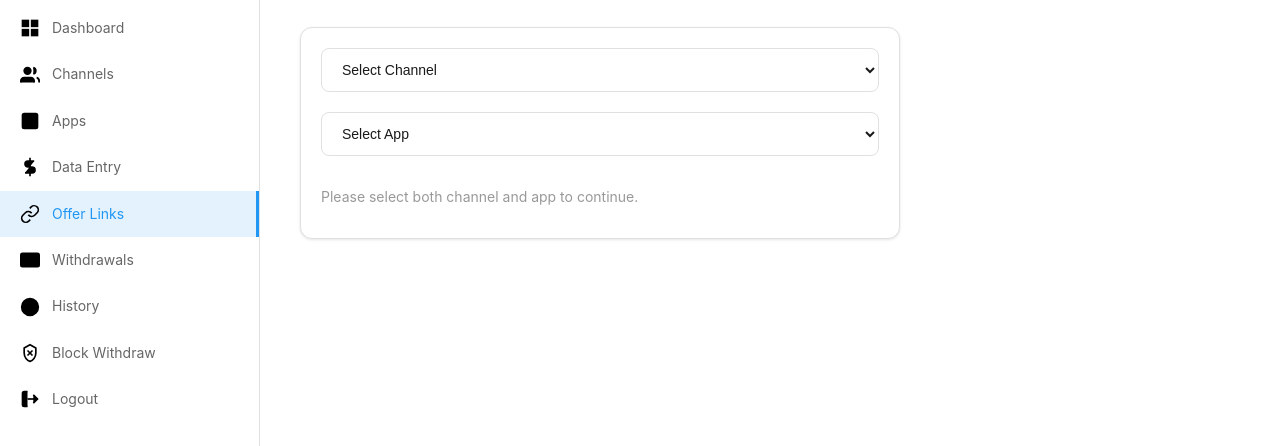
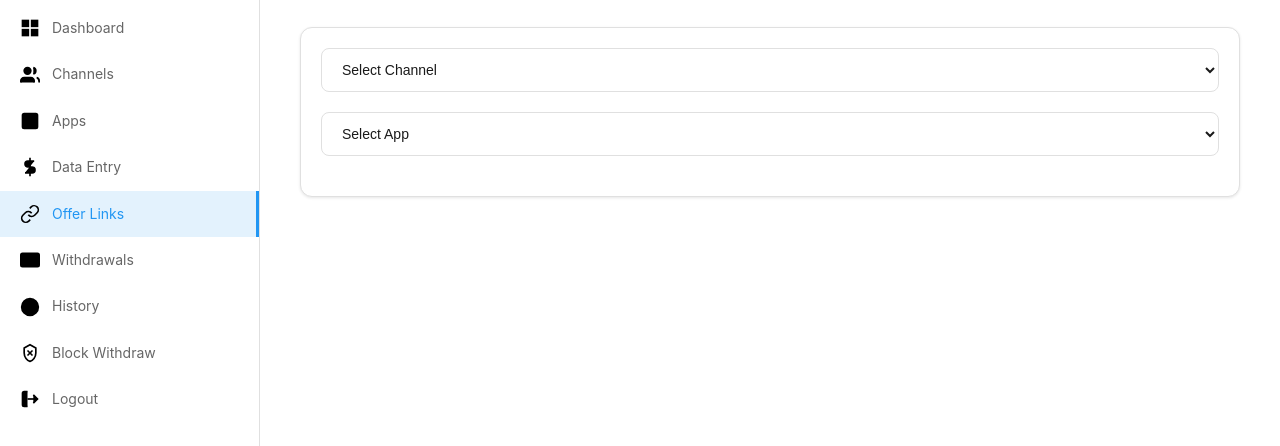
Before and after one commit to rnmedia65/admin_panel, a plain HTML site: page offer_links.html in a window 1280 px wide. Shown: the part 88-534 px from the top of the page. Drawn offline with Linux system fonts and the light colour scheme; some packages are replaced by stand-ins of ours; no server answers; sample sign-in values are in the browser's storage; a script that the page names is missing.

Commit message:
Update offer_links.html

```diff
--- a/offer_links.html
+++ b/offer_links.html
@@ -53,7 +53,7 @@
             <h1>Offer Links</h1>
         </div>
 
-        <div class="card" style="max-width:600px;">
+        <div class="card">
             <div class="form-group">
                 <select id="channelSelect">
                     <option value="">Select Channel</option>
@@ -77,10 +77,6 @@
                 <div style="margin-top:20px;">
                     <button id="saveBtn">Add Link</button>
                 </div>
-            </div>
-
-            <div id="noSelectMsg" style="color:#999;font-size:14px;padding:10px 0;">
-                Please select both channel and app to continue.
             </div>
         </div>
 
```
